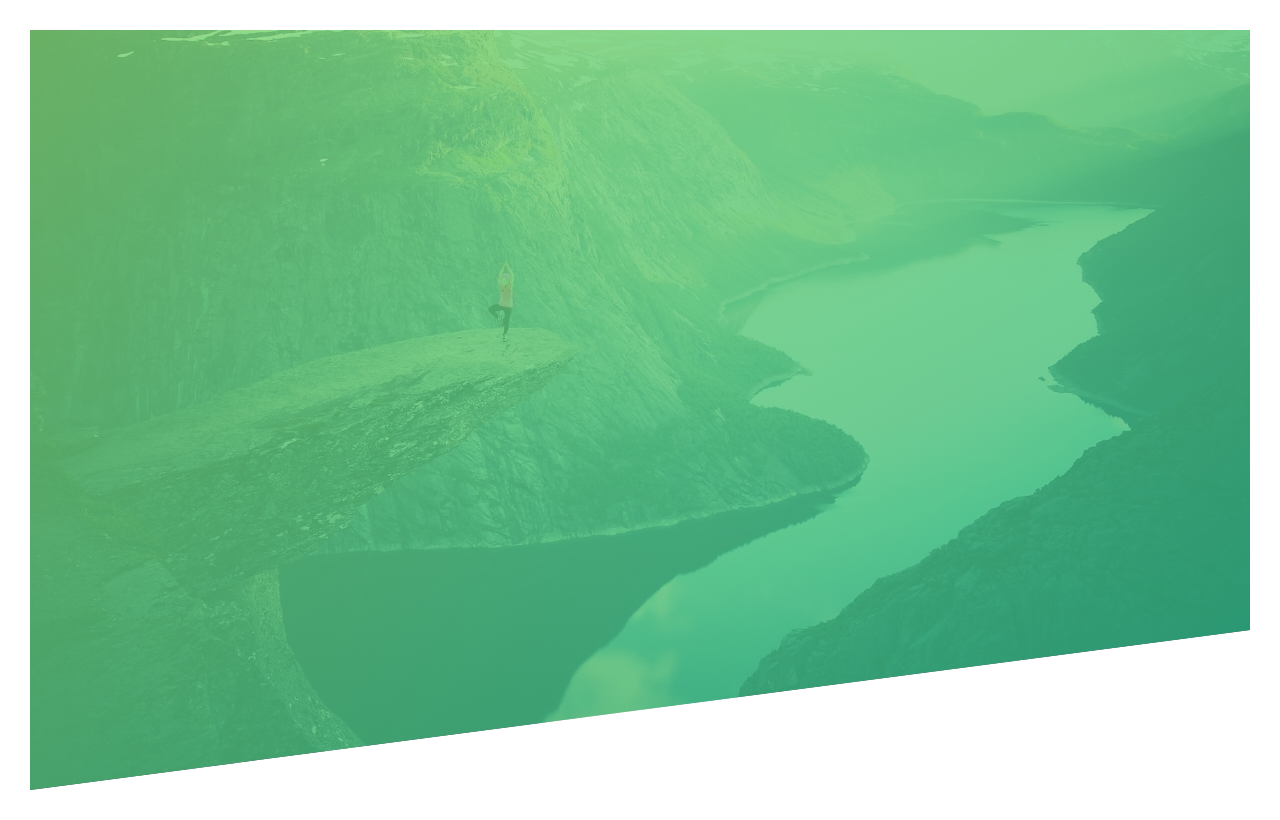
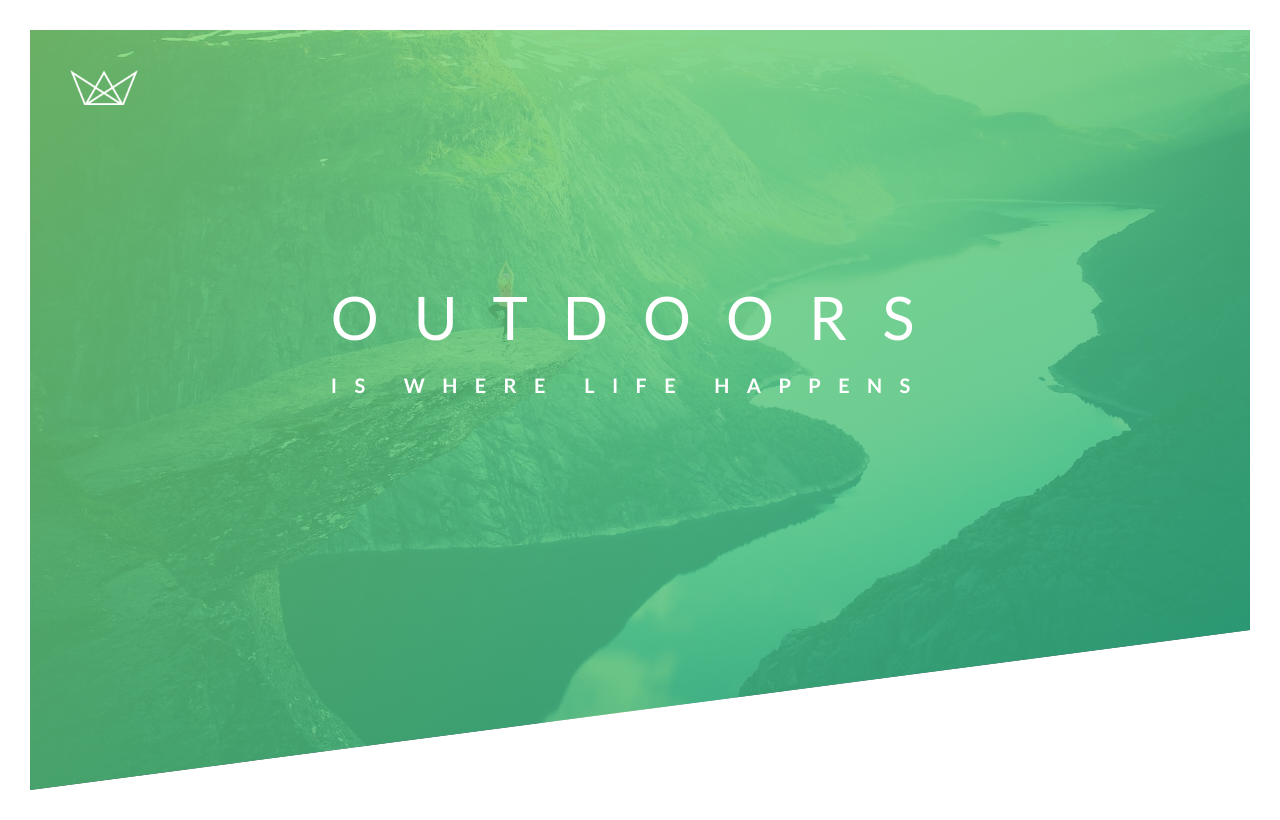
Before and after one commit to biwkf/advanced-css-course-natours, a plain HTML site: page index.html in a window 1280 px wide. Drawn offline with Linux system fonts and the light colour scheme.

Commit message:
finish styling header

```diff
--- a/css/style.css
+++ b/css/style.css
@@ -31,4 +31,42 @@
     background-size: cover;
     background-position: top;
     clip-path: polygon(0 0, 100% 0, 100% 75vh, 0 100%);
+    position: relative;
 }
+
+.logobox {
+    position: absolute;
+    top: 40px;
+    left: 40px;
+}
+
+.logo {
+    height: 35px;
+}
+
+.text-contents {
+    position: absolute;
+    top: 40%;
+    left: 50%;
+    transform: translate(-50%, -50%);
+}
+
+.heading-primary {
+    color: #fff;
+    text-transform: uppercase;
+
+}
+
+.heading-primary-main {
+    display: block;
+    font-size: 60px;
+    font-weight: 400;
+    letter-spacing: 35px;
+}
+
+.heading-primary-sub {
+    display: block;
+    font-size: 20px;
+    font-weight: 700;
+    letter-spacing: 17.4px;
+}
--- a/index.html
+++ b/index.html
@@ -14,7 +14,16 @@
     </head>
     <body>
         <header class="header">
+            <div class="logobox">
+                <img src="./img/logo-white.png" alt="site logo" class="logo">
+            </div>
 
+            <div class="text-contents">
+                <h1 class="heading-primary">
+                    <span class="heading-primary-main">Outdoors</span>
+                    <span class="heading-primary-sub">is where life happens</span>
+                </h1>
+            </div>
         </header>
     </body>
 </html>
```
